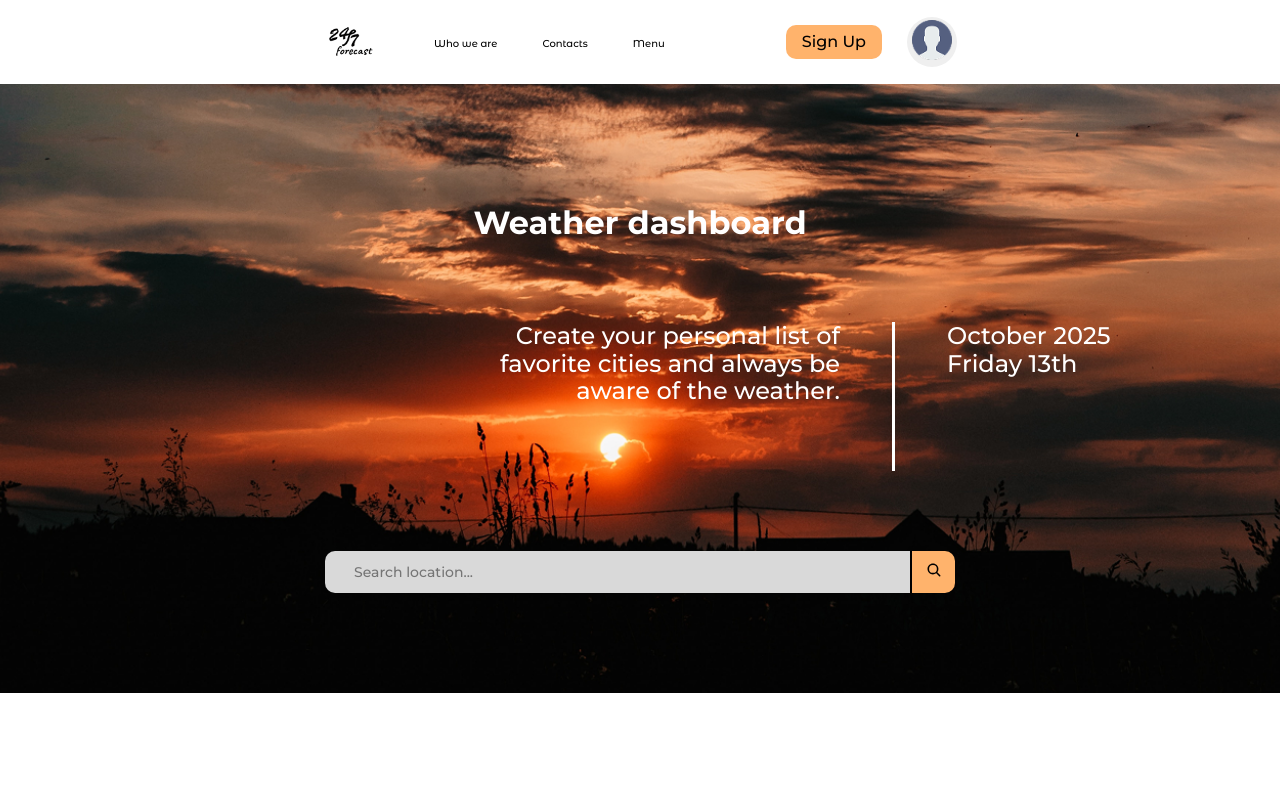
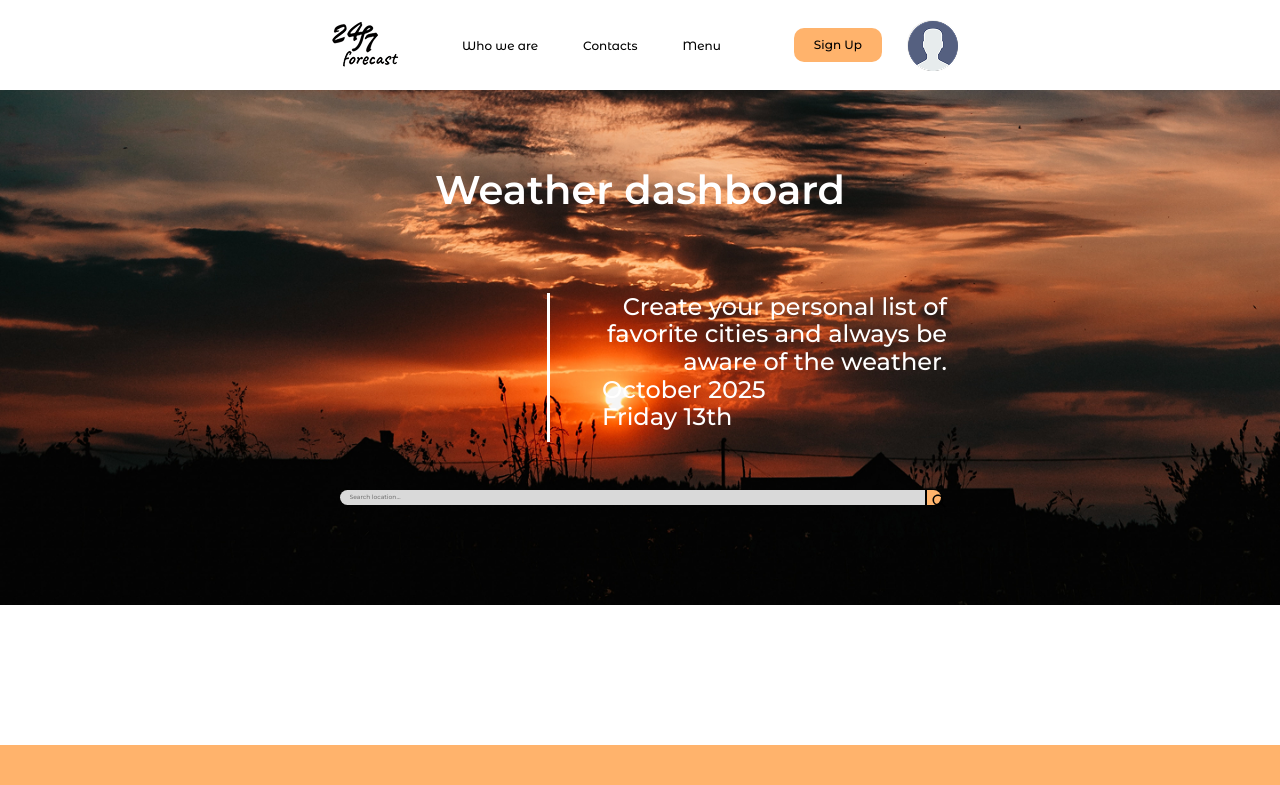
Before and after one commit to LidiiaPopadiuk/forecast-app, a React (Create React App) app: page / in a window 1280 px wide. Shown: the top 785 px of the page. Built offline with nearby package versions, Linux system fonts and the light colour scheme; no server answers.

Commit message:
doing adaptation

```diff
--- a/src/components/header/Header.jsx
+++ b/src/components/header/Header.jsx
@@ -1,6 +1,8 @@
 import { use, useRef, useState } from 'react'
 import logo from '../../img/logoPng.png'
 import userLogin from '../../img/userlogin.png'
+import { SlArrowDown } from "react-icons/sl";
+import { SlArrowRight } from "react-icons/sl";
 import x from './Header.module.scss'
 
 export const Header = ({ openModal, userName, openSignInModal, openEditInfoModal }) => {
@@ -40,9 +42,7 @@ export const Header = ({ openModal, userName, openSignInModal, openEditInfoModal
 
                         <div onClick={toggleMenu} className={x.header__menuWrapper}>
                             <a className={x.header__menu}>Menu</a>
-                            <svg width="10" height="6" viewBox="0 0 10 6" fill="none" xmlns="http://www.w3.org/2000/svg">
-                                <path d="M0.5 0.5L4.74264 4.74264L8.98528 0.5" stroke="black" stroke-linecap="round" />
-                            </svg>
+                            {isOpen ? <SlArrowRight size={10}/> : <SlArrowDown size={10}/>}
                         </div>
                     </div>
                     <div className={x.header__authoriz}>
--- a/src/components/header/Header.module.scss
+++ b/src/components/header/Header.module.scss
@@ -50,6 +50,8 @@ $text-color: #000;
     padding: 10px 20px;
     border: none;
     outline: none;
+    font-weight: 400;
+    font-size: 10px;
   }
   &__profile {
     width: 50px;
@@ -156,6 +158,10 @@ $text-color: #000;
 @media (min-width: 768px) {
   .header {
     padding: 17px;
+    &__profile {
+      width: 40px;
+      height: 40px;
+    }
     &__wrapper {
       // width: 65%;
       width: auto;
@@ -163,6 +169,7 @@ $text-color: #000;
     }
     &__sign {
       padding: 8px 16px;
+    font-weight: 500;
     }
     &__imgProfile {
       width: 40px;
@@ -197,3 +204,27 @@ $text-color: #000;
     display: none;
   }
 }
+
+@media (min-width: 1200px) {
+  .header {
+     &__profile {
+      width: 50px;
+      height: 50px;
+    }
+    &__item--link {
+      font-size: 12px;
+    }
+    &__logo {
+      width: 82px;
+      height: 56px;
+    }
+    &__imgProfile {
+      width: 50px;
+      height: 50px;
+    }
+    &__sign {
+      padding: 10px 20px;
+      font-size: 12px;
+    }
+  }
+}
--- a/src/components/hero/Hero.jsx
+++ b/src/components/hero/Hero.jsx
@@ -3,7 +3,7 @@ import { useState, useRef } from 'react'
 import { IoSearch } from "react-icons/io5";
 import { useFetch } from '../../hooks/useFetch';
 
-export const Hero = ({inputInfo}) => {
+export const Hero = ({ inputInfo }) => {
 
     const [month] = useState('October');
     const [year] = useState('2025');
@@ -17,7 +17,7 @@ export const Hero = ({inputInfo}) => {
         e.preventDefault()
 
         const infoFromInput = inputRef.current.value.trim()
-        if(!infoFromInput) return
+        if (!infoFromInput) return
         inputInfo(infoFromInput)
         inputRef.current.value = ''
     }
@@ -27,17 +27,19 @@ export const Hero = ({inputInfo}) => {
             <div className='container'>
                 <h1 className={x.hero__title}>Weather dashboard</h1>
                 <div className={x.hero__wrapper}>
+                    <div className={x.hero__bar}></div>
+                    <div className={x.hero__toWrapp}>
                         <p className={x.hero__parag}>Create your personal list of favorite cities and always be aware of the weather.</p>
-                    <div className={x.hero__bar}></div>
                         <div className={x.hero__date}>
                             <p className={x.hero__paragg}>{month} {year}</p>
                             <p className={x.hero__paragg}>{day} {date} </p>
                         </div>
                     </div>
                 </div>
+            </div>
             <form onSubmit={inputValue} className={x.hero__form}>
                 <input ref={inputRef} placeholder='Search location...' className={x.hero__input} type="text" />
-                    <button className={x.hero__btn}><IoSearch /></button>
+                <button className={x.hero__btn}><IoSearch className='btnSearch'/></button>
             </form>
         </div>
     )
--- a/src/components/hero/Hero.module.scss
+++ b/src/components/hero/Hero.module.scss
@@ -1,38 +1,50 @@
 $white-color: #fff;
 
 .hero {
-  padding: 100px 0;
+  padding: 50px 0 100px 0;
   background-image: url(../../img/back-hero.png);
   background-repeat: no-repeat;
   background-size: cover;
   background-position: center;
   &__title {
     color: $white-color;
-    margin-bottom: 80px;
+    font-weight: 600;
+    font-size: 14px;
+    color: #fff;
+    margin-bottom: 35px;
+  }
+  &__toWrapp {
+    height: auto;
+    // display: flex;
+    // flex-direction: column;
+    // justify-content: space-between;
+    align-items: flex-start;
   }
   &__wrapper {
-    position: relative;
-    left: 172px;
+    // position: relative;
+    // left: 140px;
     display: flex;
     align-items: flex-start;
-    height: 149px;
+    height: auto;
+    margin-bottom: 48px;
   }
   &__bar {
     width: 3px;
-    height: 100%;
+    height: 80px;
     background-color: $white-color;
-    margin: 0 52px;
+    margin-right: 25px;
   }
   &__parag {
+    text-align: left;
     font-weight: 500;
-    font-size: 24px;
-    text-align: right;
+    font-size: 10px;
+    // text-align: right;
     color: $white-color;
-    width: 345px;
+    width: 137px;
   }
   &__paragg {
     font-weight: 500;
-    font-size: 24px;
+    font-size: 10px;
     color: $white-color;
   }
   &__date {
@@ -44,30 +56,88 @@ $white-color: #fff;
     outline: none;
     border-radius: 10px;
     border: none;
-    width: 585px;
-    height: 42px;
+    // width: 585px;
+    max-width: 585px;
+    width: 60%;
+    height: 15px;
+    padding-bottom: 4px;
+    padding-top: 4px;
 
     background: #d9d9d9;
     border-top-right-radius: 0px;
     border-bottom-right-radius: 0px;
 
+    padding-left: 10px;
+
     font-weight: 500;
-    font-size: 14px;
+    font-size: 6px;
     color: #878787;
-    padding-left: 29px;
   }
   &__btn {
     border: none;
     border-left: 2px solid #000;
     border-radius: 0 10px 10px 0;
-    width: 45px;
-    height: 42px;
+    width: 16px;
+    // height: 42px;
     background: #ffb36c;
+
+    padding: 3px 4px;
+    height: 15px;
+
+
   }
   &__form {
-    margin-top: 80px;
+    // margin-top: 80px;
     display: flex;
     align-items: center;
     justify-content: center;
   }
 }
+
+@media (min-width: 768px) {
+  .hero {
+    &__title {
+      margin-bottom: 40px;
+      font-size: 20px;
+    }
+  }
+}
+
+@media (min-width: 1200px) {
+  .hero {
+    &__title {
+      margin-bottom: 80px;
+      font-size: 40px;
+    }
+    &__wrapper {
+      position: relative;
+      left: 172px;
+      display: flex;
+      align-items: flex-start;
+      height: 149px;
+    }
+    &__parag {
+      font-weight: 500;
+      font-size: 24px;
+      text-align: right;
+      color: $white-color;
+      width: 345px;
+    }
+    &__paragg {
+      font-weight: 500;
+      font-size: 24px;
+      color: $white-color;
+    }
+    &__bar {
+      width: 3px;
+      height: 100%;
+      background-color: $white-color;
+      margin: 0 52px;
+    }
+  }
+}
+
+.btnSearch {
+  height: 9px;
+  width: 9px;
+}
```
Lines whose indentation alone changed are shown as unchanged.
